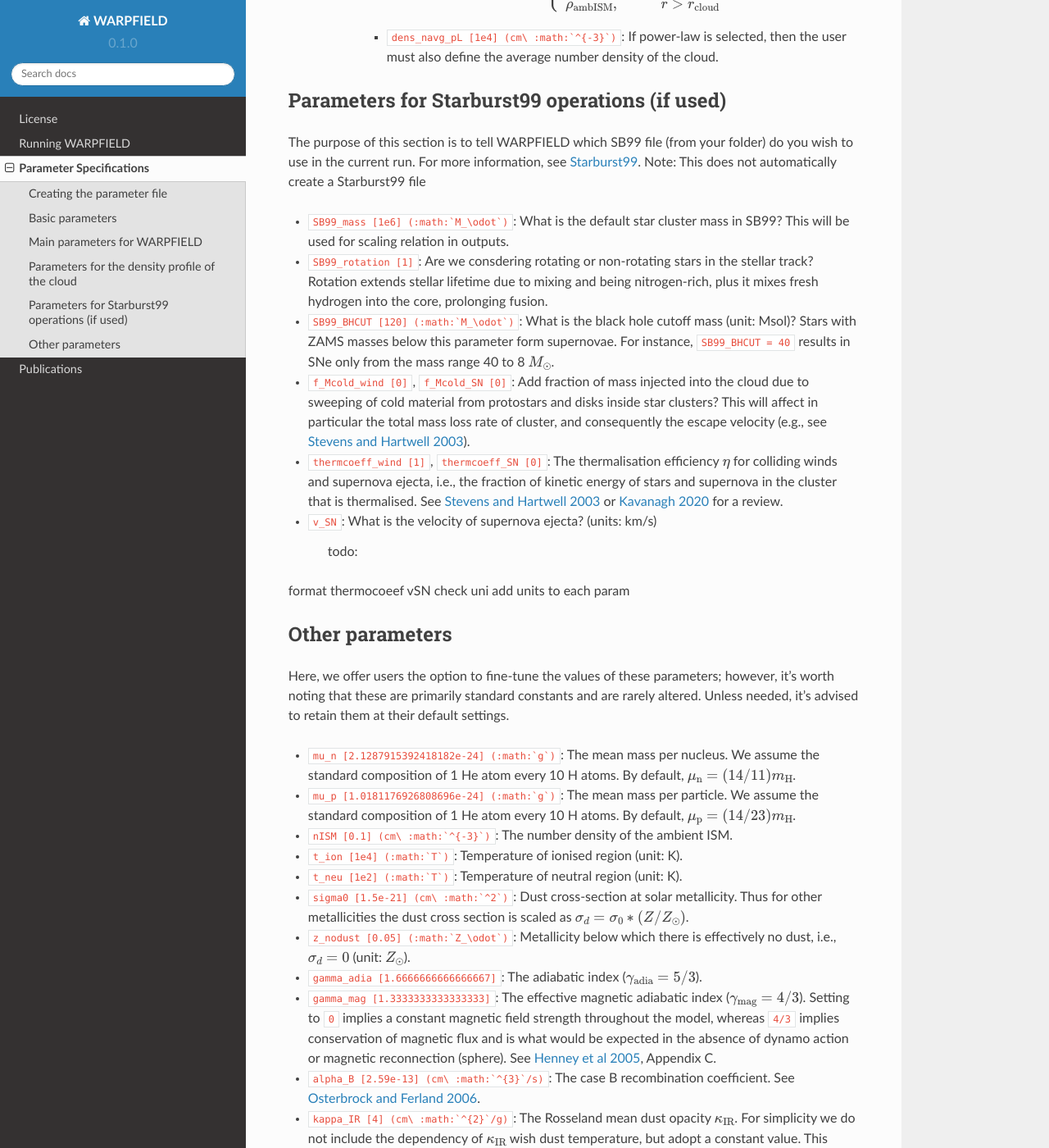
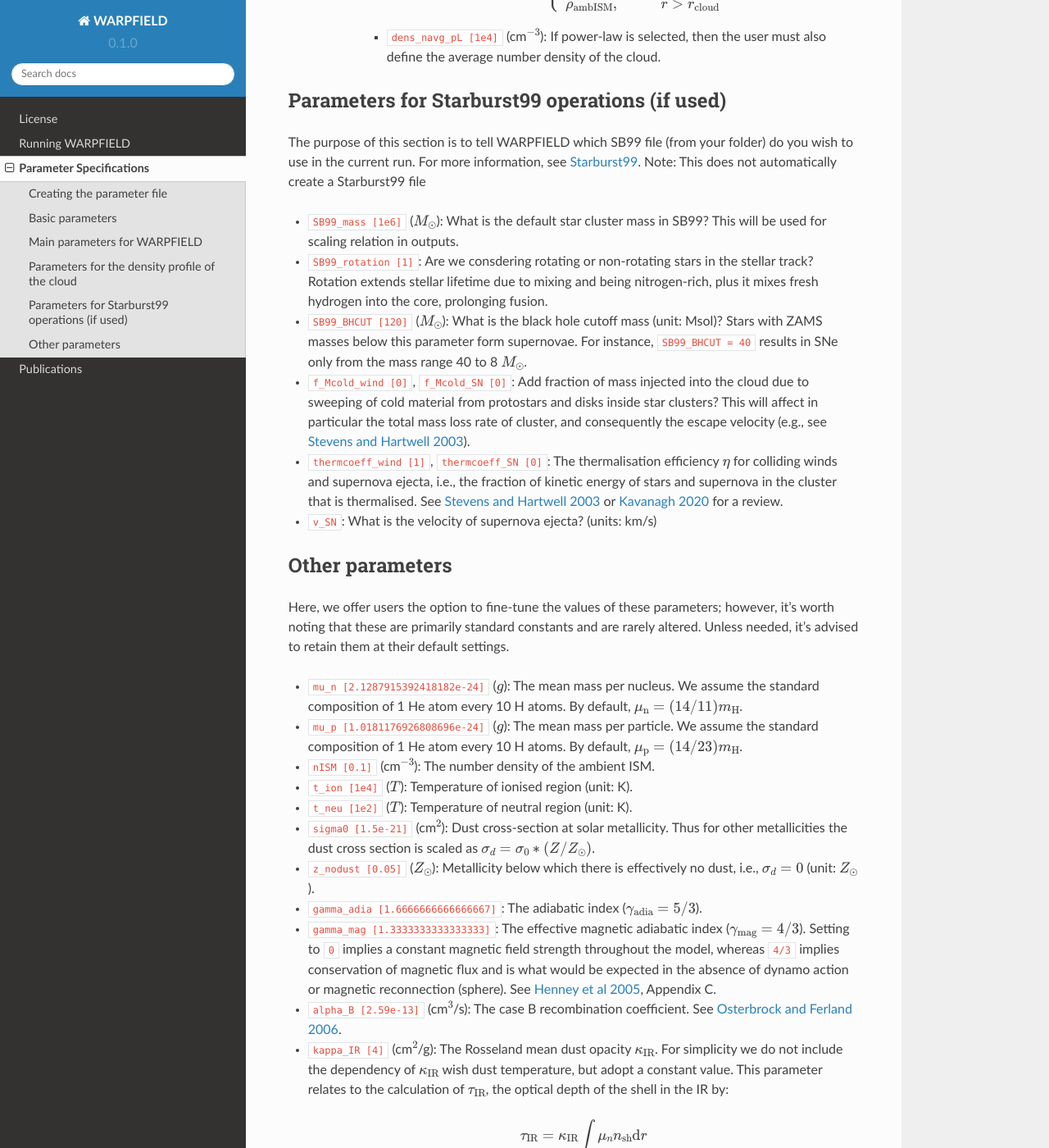
Before and after one commit to JiaWeiTeh/warpfield3, a Sphinx documentation site: the page built from docs/source/parameters.rst, in a window 1280 px wide and 1400 px high, scrolled down 2372 px. Shown: the whole window at 82% size. Built offline with Sphinx 7.4.7 and the Read the Docs theme 2.0.0, drawn with Linux system fonts in a browser that asks for light colours; some of the changed text lies outside the part shown.

Commit message:
Updated some documentation

```diff
--- a/docs/source/parameters.rst
+++ b/docs/source/parameters.rst
@@ -50,11 +50,11 @@ These are the main parameters which WARPFIELD depends on.
     * ``rand_nCore [100, 1000]``: Number density of cloud core (unit: cm\ :math:`^{-3}`)
     * ``rand_metallicity [0.15, 1]``: Cloud metallicity (unit: :math:`Z_\odot`)
 
-* ``log_mCloud [9.0] (:math:`M_\odot`)``:  Log cloud mass. This will be the initial mass of the molecular cloud. This parameter is ignored if ``rand_input`` is set to ``1``.
+* ``log_mCloud [9.0]`` (:math:`M_\odot`):  Log cloud mass. This will be the initial mass of the molecular cloud. This parameter is ignored if ``rand_input`` is set to ``1``.
 * ``mCloud_beforeSF [1]``: Is ``log_mCloud`` given as mass before or after cluster formation? ``0`` indicates after star formation, and ``1`` indicates indicates before.
 * ``sfe [0.01]``: Star formation effeciency (``0 < sfe < 1``). This sets the fraction of cloud mass that is converted into the mass of the initial star cluster. This parameter is ignored if ``rand_input`` is set to ``1``.
-* ``nCore [1e4] (cm\ :math:`^{-3}`)``: Number density of cloud core (unit: :math:`Z_\odot`). This parameter is ignored if ``rand_input`` is set to ``1``.
-* ``metallicity [1] (:math:`Z_\odot`)``: Cloud metallicity. Currently available values are 1 :math:`Z_\odot` and 0.15 :math:`Z_\odot`. This parameter is ignored if ``rand_input`` is set to ``1``.
+* ``nCore [1e4]`` (cm\ :math:`^{-3}`): Number density of cloud core (unit: :math:`Z_\odot`). This parameter is ignored if ``rand_input`` is set to ``1``.
+* ``metallicity [1]`` (:math:`Z_\odot`): Cloud metallicity. Currently available values are 1 :math:`Z_\odot` and 0.15 :math:`Z_\odot`. This parameter is ignored if ``rand_input`` is set to ``1``.
 * ``stochastic_sampling [0]``: Include stochastic sampling of IMF in the creation of initial cluster? If set to ``0``, ignore stochastic sampling and apply scaling relations when computing cluster properties assuming that the IMF is fully sampled. This parameter is ignored if ``rand_input`` is set to ``1``. The user must then define ``n_trails``:
 
     * ``n_trials``: How many iterations / how many SLUG cluster do you want to create? As a rule of thumb we suggest:
@@ -82,7 +82,7 @@ This section sets the density profile, :math:`\rho(r)`, of the cloud.
 
         .. math:: \rho_{\rm cloud}(r) = \left\{\begin{array}{lll} \rho_0 , & r \leq r_0 \\ \rho_0 \times (r / r_0)^\alpha, & r_0 < r \leq r_{\rm cloud} \\ \rho_{\rm ambISM}, & r > r_{\rm cloud} \end{array} \right.
 
-        * ``dens_navg_pL [1e4] (cm\ :math:`^{-3}`)``: If power-law is selected, then the user must also define the average number density of the cloud.
+        * ``dens_navg_pL [1e4]`` (cm\ :math:`^{-3}`): If power-law is selected, then the user must also define the average number density of the cloud.
 
 
 Parameters for Starburst99 operations (if used)
@@ -92,18 +92,12 @@ The purpose of this section is to tell WARPFIELD which SB99 file (from your fold
 For more information, see `Starburst99 <https://www.stsci.edu/science/starburst99/docs/run.html>`_.
 Note: This does not automatically create a Starburst99 file
 
-* ``SB99_mass [1e6] (:math:`M_\odot`)``: What is the default star cluster mass in SB99? This will be used for scaling relation in outputs.
+* ``SB99_mass [1e6]`` (:math:`M_\odot`): What is the default star cluster mass in SB99? This will be used for scaling relation in outputs.
 * ``SB99_rotation [1]``: Are we consdering rotating or non-rotating stars in the stellar track? Rotation extends stellar lifetime due to mixing and being nitrogen-rich, plus it mixes fresh hydrogen into the core, prolonging fusion.
-* ``SB99_BHCUT [120] (:math:`M_\odot`)``: What is the black hole cutoff mass (unit: Msol)? Stars with ZAMS masses below this parameter form supernovae. For instance, ``SB99_BHCUT = 40`` results in SNe only from the mass range 40 to 8 :math:`M_\odot`.
+* ``SB99_BHCUT [120]`` (:math:`M_\odot`): What is the black hole cutoff mass (unit: Msol)? Stars with ZAMS masses below this parameter form supernovae. For instance, ``SB99_BHCUT = 40`` results in SNe only from the mass range 40 to 8 :math:`M_\odot`.
 * ``f_Mcold_wind [0]``, ``f_Mcold_SN [0]``: Add fraction of mass injected into the cloud due to sweeping of cold material from protostars and disks inside star clusters? This will affect in particular the total mass loss rate of cluster, and consequently the escape velocity (e.g., see `Stevens and Hartwell 2003 <https://ui.adsabs.harvard.edu/abs/2003MNRAS.339..280S/abstract>`_).
 * ``thermcoeff_wind [1]``, ``thermcoeff_SN [0]``: The thermalisation efficiency :math:`\eta` for colliding winds and supernova ejecta, i.e., the fraction of kinetic energy of stars and supernova in the cluster that is thermalised. See `Stevens and Hartwell 2003 <https://ui.adsabs.harvard.edu/abs/2003MNRAS.339..280S/abstract>`_ or `Kavanagh 2020 <https://ui.adsabs.harvard.edu/abs/2020Ap%26SS.365....6K/abstract>`_ for a review.
 * ``v_SN``: What is the velocity of supernova ejecta? (units: km/s)
-
-
-        todo:
-format thermocoeef
-vSN check uni
-add units to each param
 
 
 Other parameters
@@ -114,15 +108,15 @@ however, it's worth noting that these are primarily standard constants and are r
 Unless needed, it's advised to retain them at their default settings.
 
 
-* ``mu_n [2.1287915392418182e-24] (:math:`g`)``: The mean mass per nucleus. We assume the standard composition of 1 He atom every 10 H atoms. By default, :math:`\mu_{\rm n} = (14/11)m_{\rm H}`.
-* ``mu_p [1.0181176926808696e-24] (:math:`g`)``: The mean mass per particle. We assume the standard composition of 1 He atom every 10 H atoms. By default, :math:`\mu_{\rm p} = (14/23)m_{\rm H}`.
-* ``nISM [0.1] (cm\ :math:`^{-3}`)``: The number density of the ambient ISM.
-* ``t_ion [1e4] (:math:`T`)``: Temperature of ionised region (unit: K).
-* ``t_neu [1e2] (:math:`T`)``: Temperature of neutral region (unit: K).
-* ``sigma0 [1.5e-21] (cm\ :math:`^2`)``: Dust cross-section at solar metallicity. Thus for other metallicities the dust cross section is scaled as :math:`\sigma_d = \sigma_0 * (Z/Z_\odot)`.
-* ``z_nodust [0.05] (:math:`Z_\odot`)``: Metallicity below which there is effectively no dust, i.e., :math:`\sigma_d = 0` (unit: :math:`Z_\odot`).
+* ``mu_n [2.1287915392418182e-24]`` (:math:`g`): The mean mass per nucleus. We assume the standard composition of 1 He atom every 10 H atoms. By default, :math:`\mu_{\rm n} = (14/11)m_{\rm H}`.
+* ``mu_p [1.0181176926808696e-24]`` (:math:`g`): The mean mass per particle. We assume the standard composition of 1 He atom every 10 H atoms. By default, :math:`\mu_{\rm p} = (14/23)m_{\rm H}`.
+* ``nISM [0.1]`` (cm\ :math:`^{-3}`): The number density of the ambient ISM.
+* ``t_ion [1e4]`` (:math:`T`): Temperature of ionised region (unit: K).
+* ``t_neu [1e2]`` (:math:`T`): Temperature of neutral region (unit: K).
+* ``sigma0 [1.5e-21]`` (cm\ :math:`^2`): Dust cross-section at solar metallicity. Thus for other metallicities the dust cross section is scaled as :math:`\sigma_d = \sigma_0 * (Z/Z_\odot)`.
+* ``z_nodust [0.05]`` (:math:`Z_\odot`): Metallicity below which there is effectively no dust, i.e., :math:`\sigma_d = 0` (unit: :math:`Z_\odot`).
 * ``gamma_adia [1.6666666666666667]``: The adiabatic index (:math:`\gamma_{\rm adia} = 5/3`).
 * ``gamma_mag [1.3333333333333333]``: The effective magnetic adiabatic index (:math:`\gamma_{\rm mag} = 4/3`). Setting to ``0`` implies a constant magnetic field strength throughout the model, whereas ``4/3`` implies conservation of magnetic flux and is what would be expected in the absence of dynamo action or magnetic reconnection (sphere). See `Henney et al 2005 <https://ui.adsabs.harvard.edu/abs/2005ApJ...621..328H/abstract>`_, Appendix C.
-* ``alpha_B [2.59e-13] (cm\ :math:`^{3}`/s)``: The case B recombination coefficient. See `Osterbrock and Ferland 2006 <https://ui.adsabs.harvard.edu/abs/2006agna.book.....O/abstract>`_.
-* ``kappa_IR [4] (cm\ :math:`^{2}`/g)``: The Rosseland mean dust opacity :math:`\kappa_{\rm IR}`. For simplicity we do not include the dependency of :math:`\kappa_{\rm IR}` wish dust temperature, but adopt a constant value. This parameter relates to the calculation of :math:`\tau_{\rm IR}`, the optical depth of the shell in the IR by:
+* ``alpha_B [2.59e-13]`` (cm\ :math:`^{3}`/s): The case B recombination coefficient. See `Osterbrock and Ferland 2006 <https://ui.adsabs.harvard.edu/abs/2006agna.book.....O/abstract>`_.
+* ``kappa_IR [4]`` (cm\ :math:`^{2}`/g): The Rosseland mean dust opacity :math:`\kappa_{\rm IR}`. For simplicity we do not include the dependency of :math:`\kappa_{\rm IR}` wish dust temperature, but adopt a constant value. This parameter relates to the calculation of :math:`\tau_{\rm IR}`, the optical depth of the shell in the IR by:
  .. math:: \tau_{\rm IR} = \kappa_{\rm IR} \int \mu_n n_{\rm sh} {\rm d}r
```
